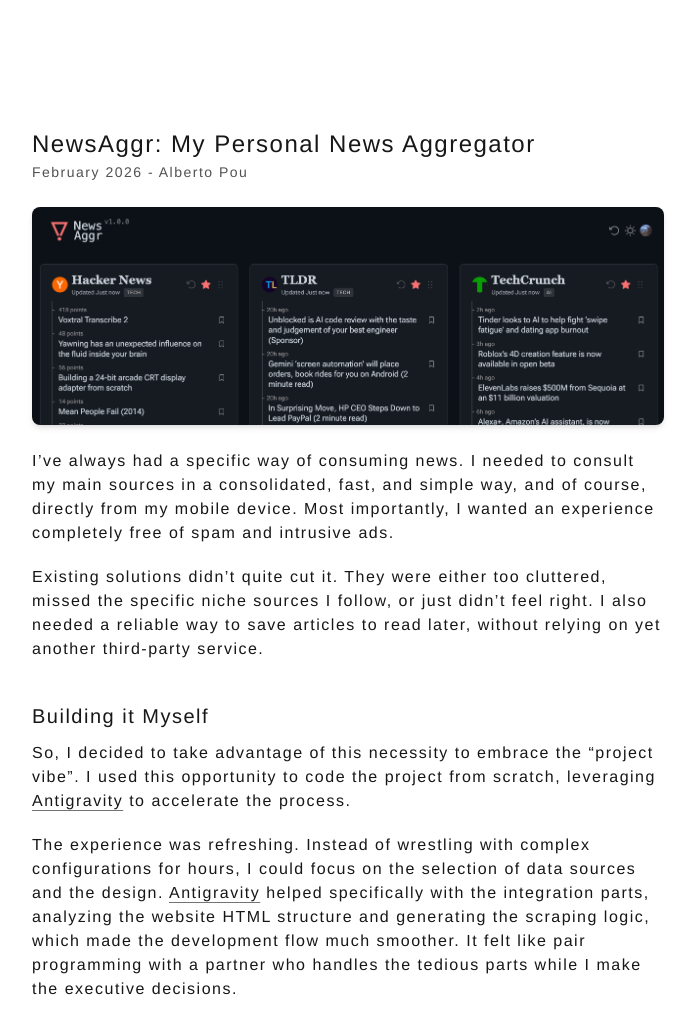
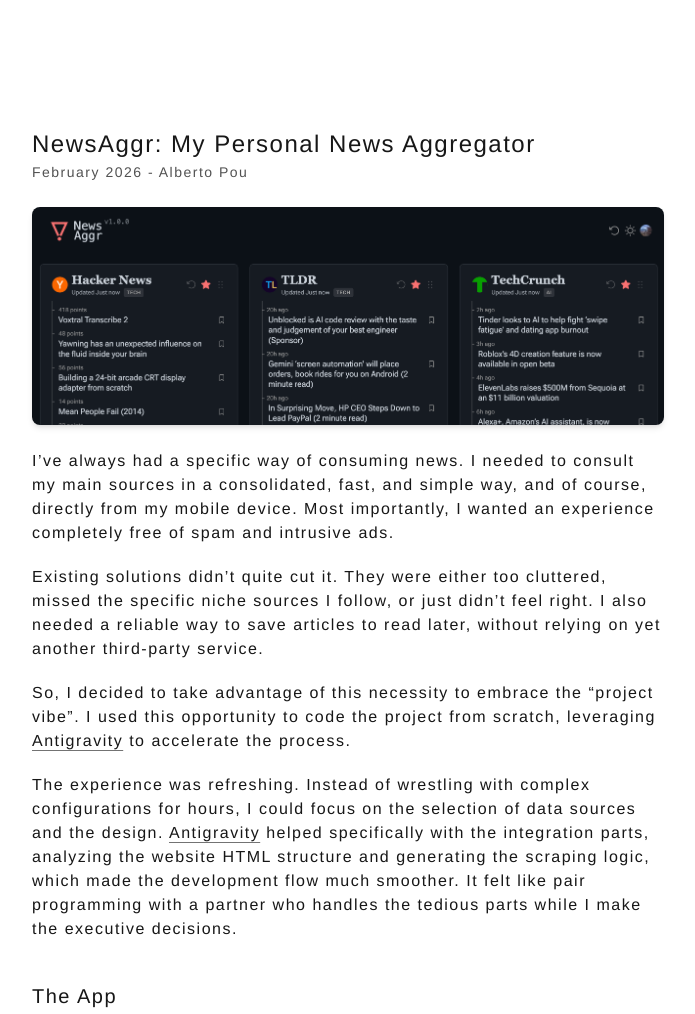
Before and after one commit to bertini36/bertini36.github.io, an Astro site: page /news-aggregator in a window 1280 px wide. Shown: the top 1014 px of the page, without its empty margins (292-987 px from the left). Built offline with nearby package versions, Linux system fonts and the light colour scheme; Astro itself is replaced by a stand-in of ours; some packages are replaced by stand-ins of ours.

Commit message:
fix post

```diff
--- a/src/content/posts/news-aggregator.md
+++ b/src/content/posts/news-aggregator.md
@@ -8,8 +8,6 @@ heroImage: "/images/posts/news_aggregator/newsaggr_home.png"
 I've always had a specific way of consuming news. I needed to consult my main sources in a consolidated, fast, and simple way, and of course, directly from my mobile device. Most importantly, I wanted an experience completely free of spam and intrusive ads.
 
 Existing solutions didn't quite cut it. They were either too cluttered, missed the specific niche sources I follow, or just didn't feel right. I also needed a reliable way to save articles to read later, without relying on yet another third-party service.
-
-## Building it Myself
 
 So, I decided to take advantage of this necessity to embrace the "project vibe". I used this opportunity to code the project from scratch, leveraging **[Antigravity](https://antigravity.google/)** to accelerate the process.
 
```
